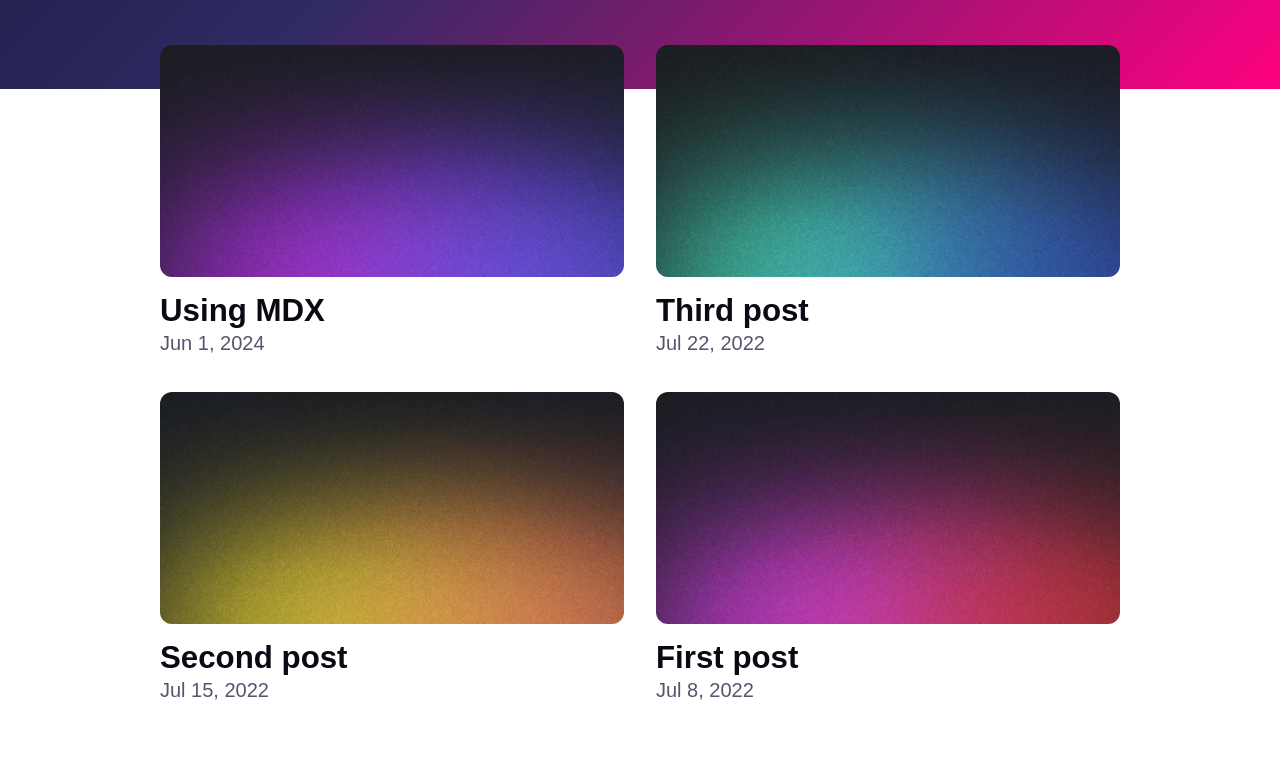
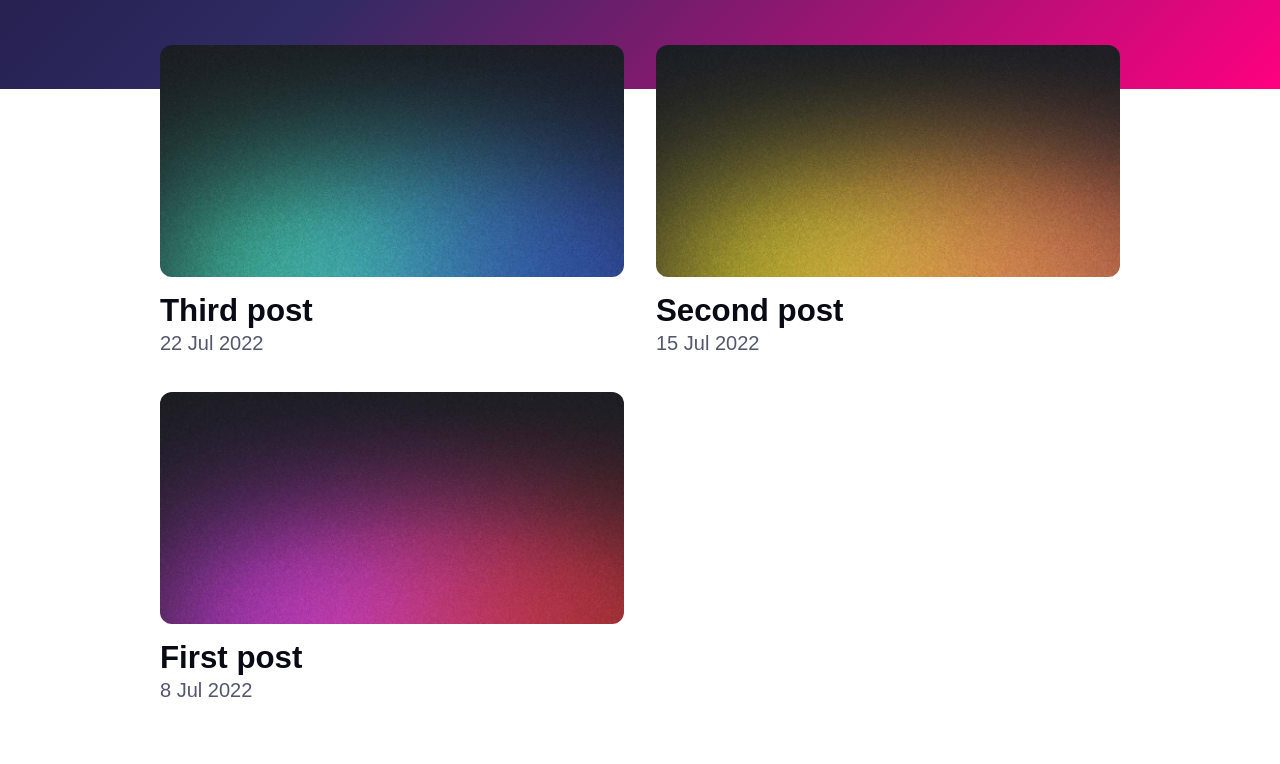
Before and after one commit to dezzeh01/Figures---Astro, an Astro site: page /blog in a window 1280 px wide. Shown: the part 711-1475 px from the top of the page. Built offline with nearby package versions, Linux system fonts and the light colour scheme; Astro itself is replaced by a stand-in of ours; a web font is replaced by a local one.

Commit message:
various amends

```diff
--- a/src/components/FormattedDate.astro
+++ b/src/components/FormattedDate.astro
@@ -8,7 +8,7 @@
 
 <time datetime={date.toISOString()}>
 	{
-		date.toLocaleDateString('en-us', {
+		date.toLocaleDateString('en-gb', {
 			year: 'numeric',
 			month: 'short',
 			day: 'numeric',
```
Also changed, not shown: markdown-style-guide.md (renamed from src/content/blog/markdown-style-guide.md).
